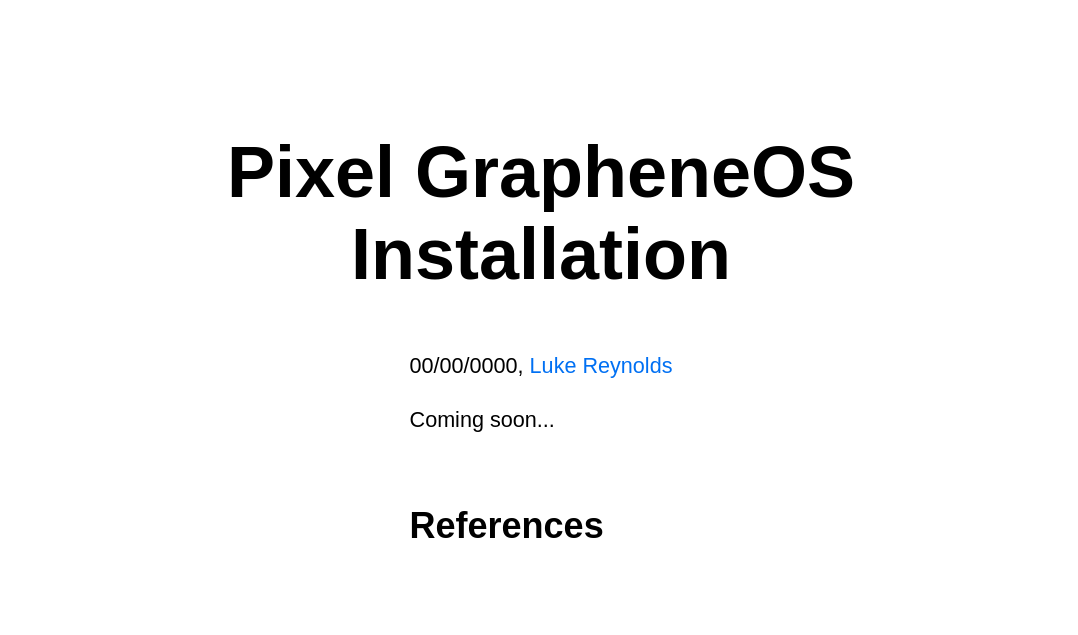
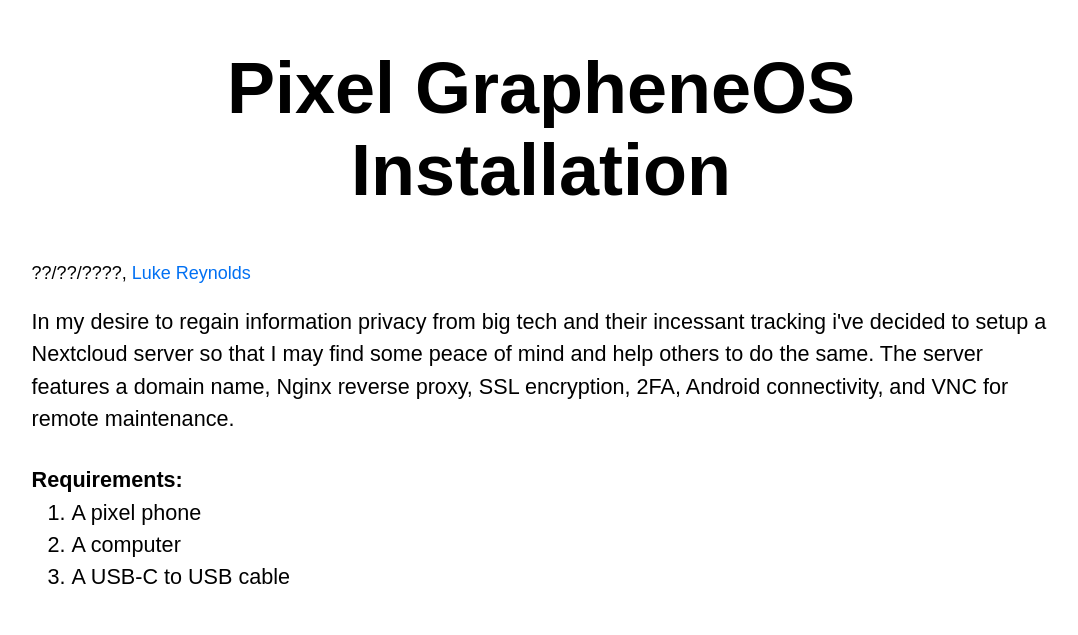
Before and after one commit to lreynolds188/Portfolio, a Next.js app: page /tutorials/pixel-grapheneos in a window 1280 px wide. Shown: the part 165-800 px from the top of the page, without its empty margins (99-1177 px from the left). Built offline with nearby package versions, Linux system fonts and the light colour scheme.

Commit message:
Update pixel-grapheneos.js

```diff
--- a/pages/tutorials/pixel-grapheneos.js
+++ b/pages/tutorials/pixel-grapheneos.js
@@ -11,14 +11,20 @@ export default function Home() {
 
       <main className={styles.main}>
         <h1 className={styles.title}>Pixel GrapheneOS Installation</h1>
-	  	<div className={styles.descriptionLeft}>
-		  	<br />
-			<p>00/00/0000, <a href="https://thereynolds.com.au">Luke Reynolds</a></p>
-			<p className={styles.description}>Coming soon...</p><br /><br />
-
+	  	<div>
+		  	<br/>
+			<p>??/??/????, <a href="https://thereynolds.com.au">Luke Reynolds</a></p>
+			<p className={styles.description}>In my desire to regain information privacy from big tech and their incessant tracking i've decided to setup a Nextcloud server so that I may find some peace of mind and help others to do the same. The server features a domain name, Nginx reverse proxy, SSL encryption, 2FA, Android connectivity, and VNC for remote maintenance.</p><br /><br />
+			<p className={styles.description}><strong>Requirements:</strong></p>
+			<ol className={styles.descriptionLeft}>
+			  <li>A pixel phone</li>
+			  <li>A computer</li>
+			  <li>A USB-C to USB cable</li>
+			</ol>
+			<br/>
 		<h2>References</h2>
 			<ul className={styles.descriptionLeft}>
-
+				<li><a href="https://grapheneos.org/">https://grapheneos.org/</a></li>
 			</ul>
         </div>
       </main>
```
